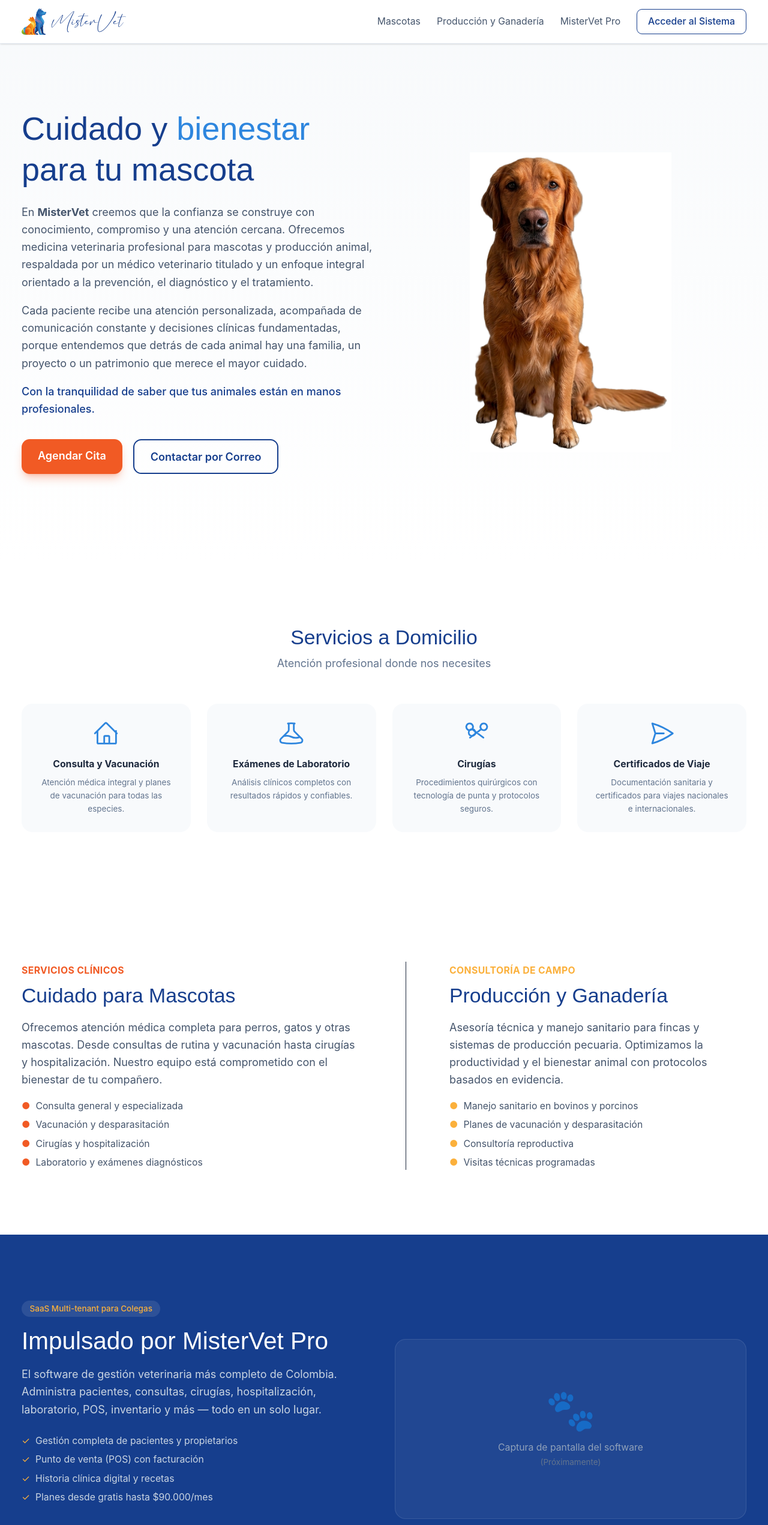
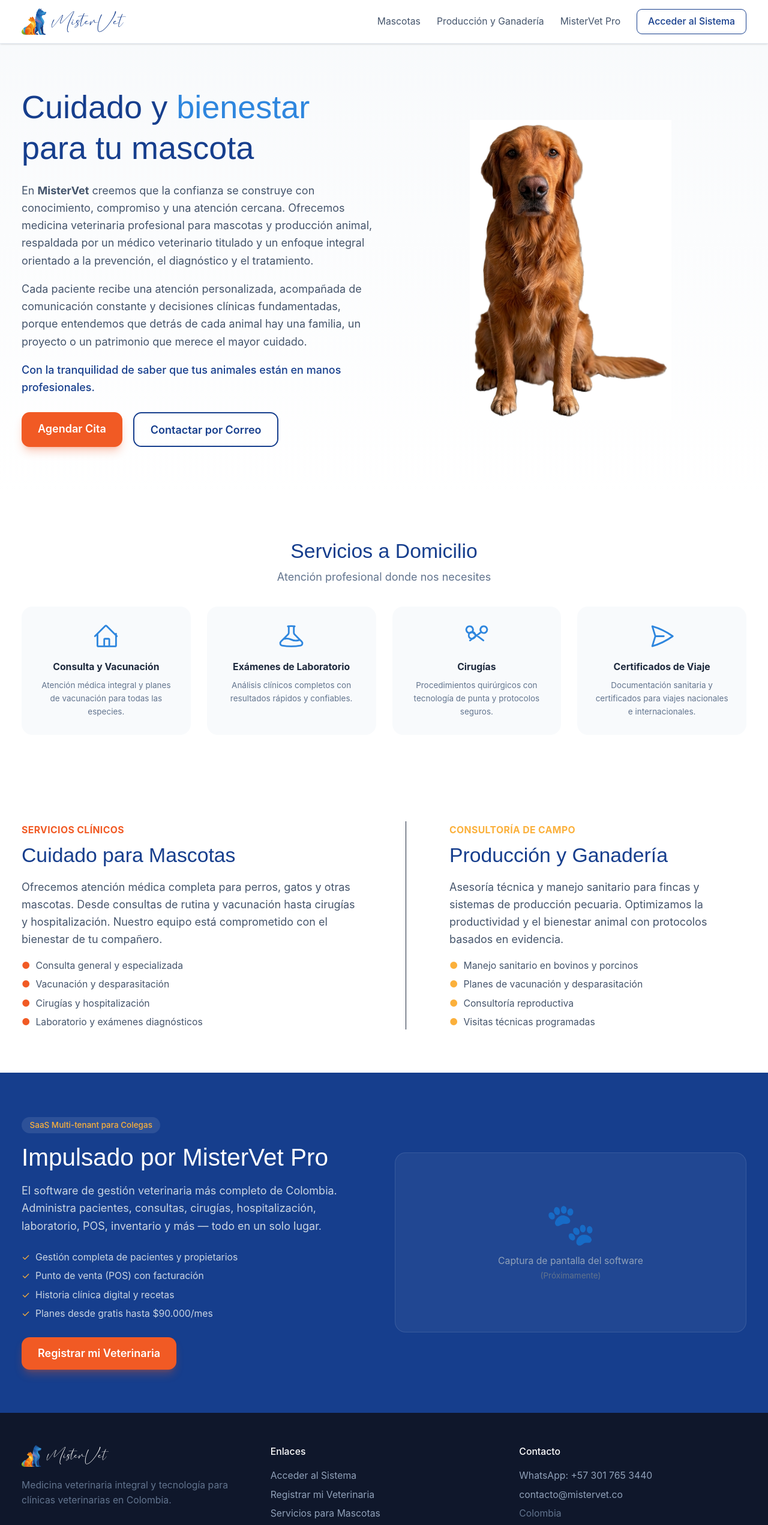
Before and after one commit to Merkevarch/mistervet-landing, a React (Vite) app in the folder mistervet-landing/: page / in a window 1280 px wide. Shown: the top 2542 px of the page at 60% size. Built offline with nearby package versions, Linux system fonts and the light colour scheme; a web font is replaced by a local one.

Commit message:
fix: reducir espacios en blanco entre secciones
- py-16 lg:py-24 → py-10 lg:py-16 en todas las secciones
- mb-12 → mb-8 en títulos de sección
- mb-8 → mb-6 en elementos antes de CTAs
- Footer mb-8 → mb-6

```diff
--- a/mistervet-landing/src/App.jsx
+++ b/mistervet-landing/src/App.jsx
@@ -99,7 +99,7 @@ export default function App() {
       </nav>
 
       {/* ===== HERO ===== */}
-      <section className="bg-gradient-to-b from-slate-50 to-white py-16 lg:py-24">
+      <section className="bg-gradient-to-b from-slate-50 to-white py-10 lg:py-16">
         <div className="max-w-7xl mx-auto px-4 sm:px-6 lg:px-8">
           <div className="grid md:grid-cols-2 gap-8 items-center">
             <div>
@@ -112,12 +112,12 @@ export default function App() {
               <p className="text-base text-slate-600 mb-4 leading-relaxed">
                 Cada paciente recibe una atención personalizada, acompañada de comunicación constante y decisiones clínicas fundamentadas, porque entendemos que detrás de cada animal hay una familia, un proyecto o un patrimonio que merece el mayor cuidado.
               </p>
-              <p className="text-base font-medium text-mv-darkblue mb-8 leading-relaxed">
+              <p className="text-base font-medium text-mv-darkblue mb-6 leading-relaxed">
                 Con la tranquilidad de saber que tus animales están en manos profesionales.
               </p>
 
               {/* CTAs */}
-              <div className="flex flex-wrap gap-4 mb-8">
+              <div className="flex flex-wrap gap-4 mb-2">
                 <a
                   href={WHATSAPP_URL}
                   target="_blank"
@@ -142,9 +142,9 @@ export default function App() {
       </section>
 
       {/* ===== SERVICIOS ===== */}
-      <section className="bg-white py-16 lg:py-24">
+      <section className="bg-white py-10 lg:py-16">
         <div className="max-w-7xl mx-auto px-4 sm:px-6 lg:px-8">
-          <div className="text-center mb-12">
+          <div className="text-center mb-8">
             <h2 className="text-3xl font-display text-mv-darkblue mb-2">Servicios a Domicilio</h2>
             <p className="text-slate-500">Atención profesional donde nos necesites</p>
           </div>
@@ -164,7 +164,7 @@ export default function App() {
       </section>
 
       {/* ===== MASCOTAS / PRODUCCIÓN ===== */}
-      <section className="bg-white py-16 lg:py-24 pt-0">
+      <section className="bg-white py-10 lg:py-16 pt-0">
         <div className="max-w-7xl mx-auto px-4 sm:px-6 lg:px-8">
           <div className="grid md:grid-cols-2 gap-8 lg:gap-16">
             <div id="mascotas">
@@ -198,7 +198,7 @@ export default function App() {
       </section>
 
       {/* ===== MISTERVET PRO (SaaS) ===== */}
-      <section id="software" className="bg-mv-darkblue text-white py-16 lg:py-24">
+      <section id="software" className="bg-mv-darkblue text-white py-10 lg:py-16">
         <div className="max-w-7xl mx-auto px-4 sm:px-6 lg:px-8">
           <div className="grid md:grid-cols-2 gap-8 items-center">
             <div>
@@ -209,7 +209,7 @@ export default function App() {
               <p className="text-slate-300 leading-relaxed mb-6">
                 El software de gestión veterinaria más completo de Colombia. Administra pacientes, consultas, cirugías, hospitalización, laboratorio, POS, inventario y más — todo en un solo lugar.
               </p>
-              <ul className="space-y-2 text-sm text-slate-300 mb-8">
+              <ul className="space-y-2 text-sm text-slate-300 mb-6">
                 <li className="flex items-center gap-2"><span className="text-mv-amber">✓</span> Gestión completa de pacientes y propietarios</li>
                 <li className="flex items-center gap-2"><span className="text-mv-amber">✓</span> Punto de venta (POS) con facturación</li>
                 <li className="flex items-center gap-2"><span className="text-mv-amber">✓</span> Historia clínica digital y recetas</li>
@@ -236,7 +236,7 @@ export default function App() {
       {/* ===== FOOTER ===== */}
       <footer className="bg-slate-900 text-slate-400 py-12">
         <div className="max-w-7xl mx-auto px-4 sm:px-6 lg:px-8">
-          <div className="grid md:grid-cols-3 gap-8 mb-8">
+          <div className="grid md:grid-cols-3 gap-8 mb-6">
             {/* Contacto */}
             <div>
               <div className="flex items-center gap-2 mb-4">
```
